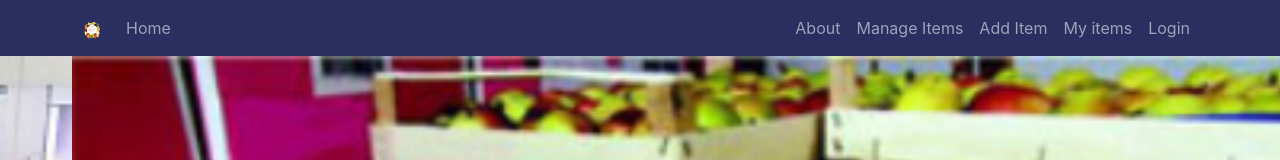
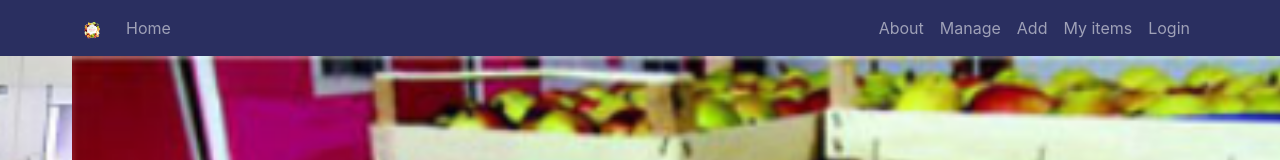
Before and after one commit to partho2589/werehouse-management-cliend-site, a React (Create React App) app: page / in a window 1280 px wide. Shown: the top 160 px of the page. Built offline with nearby package versions, Linux system fonts and the light colour scheme.

Commit message:
install farebase and create firebase file

```diff
--- a/package.json
+++ b/package.json
@@ -7,6 +7,7 @@
     "@testing-library/react": "^13.1.1",
     "@testing-library/user-event": "^13.5.0",
     "bootstrap": "^5.1.3",
+    "firebase": "^9.7.0",
     "react": "^18.1.0",
     "react-bootstrap": "^2.3.1",
     "react-dom": "^18.1.0",
--- a/src/Pages/Home/Header/Header.js
+++ b/src/Pages/Home/Header/Header.js
@@ -19,8 +19,8 @@ const Header = () => {
     </Nav>
     <Nav>
       <Nav.Link as={Link} to = '/about' >About</Nav.Link>
-      <Nav.Link as={Link} to = '/manage' >Manage Items</Nav.Link>
-      <Nav.Link as={Link} to = '/add' >Add Item </Nav.Link>
+      <Nav.Link as={Link} to = '/manage' >Manage </Nav.Link>
+      <Nav.Link as={Link} to = '/add' >Add </Nav.Link>
       <Nav.Link as={Link} to = '/items' >My items</Nav.Link>
       <Nav.Link eventKey={2} as={Link} to= '/login'>
       Login
```
Also changed, not shown: firebase.init.js (added, +21 -0 lines), 1 other file (tests, documents, lock files or other folders).
